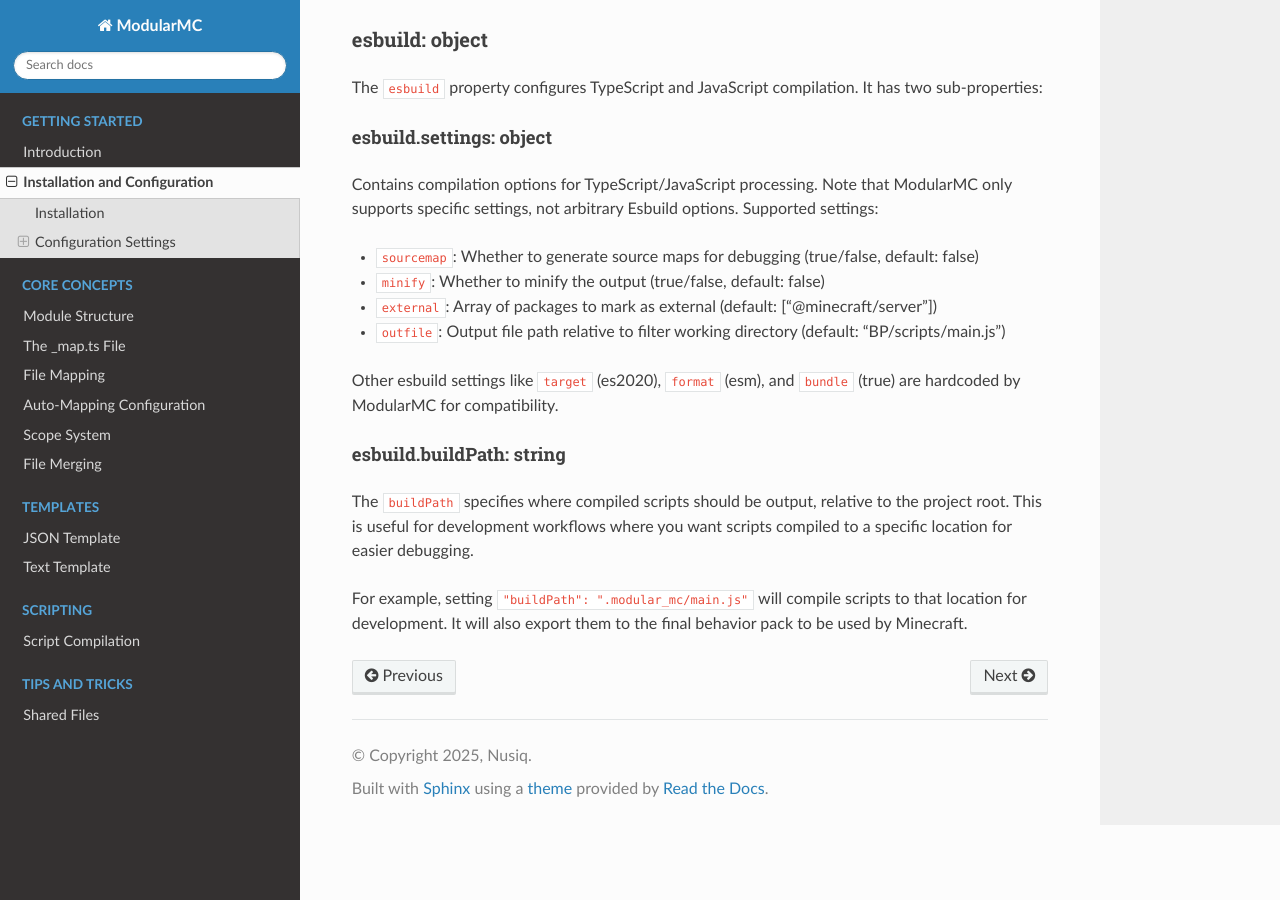
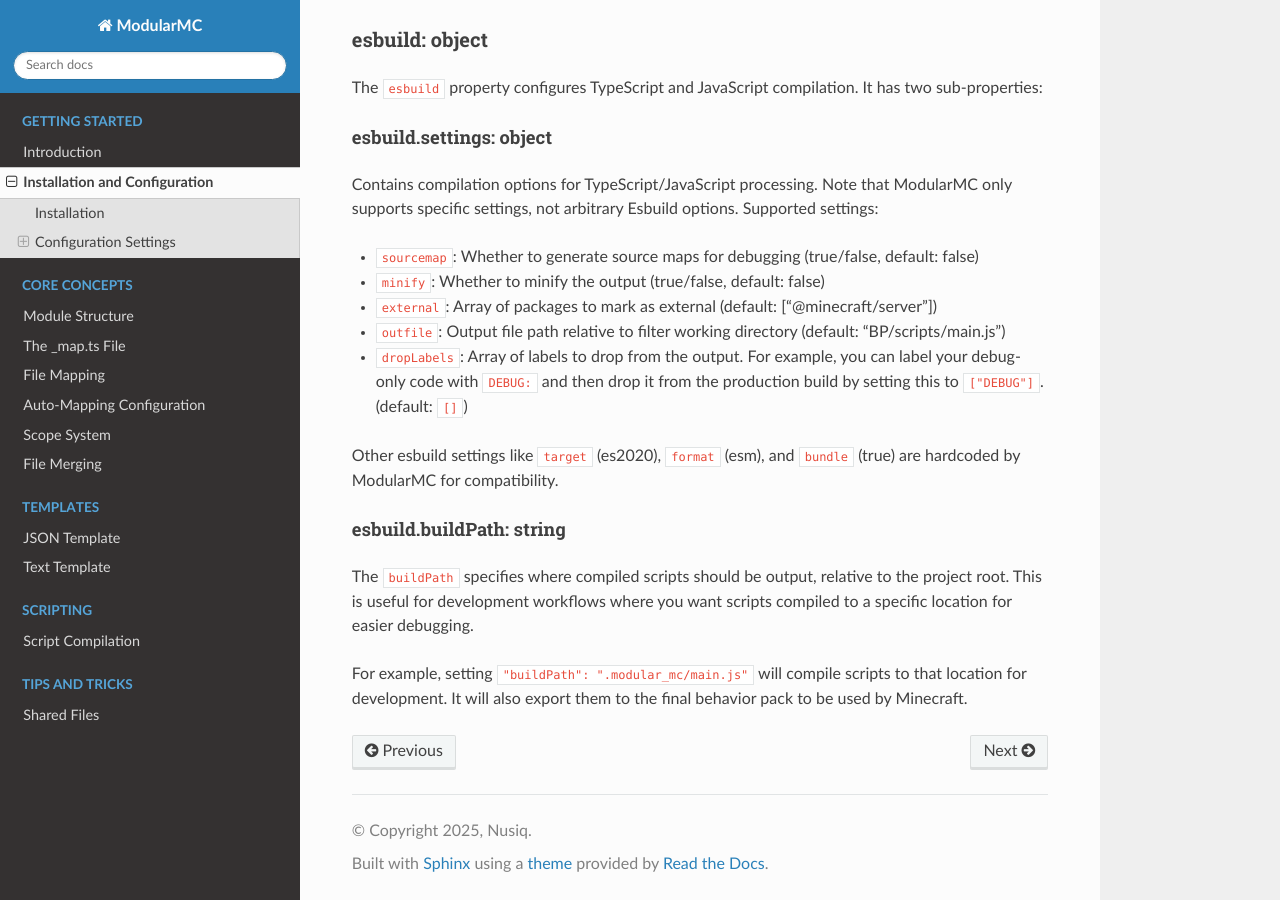
Before and after one commit to Nusiq/modular-mc-docs, a Sphinx documentation site: the page built from docs/getting-started/installation-and-configuration.md, in a window 1280 px wide and 900 px high, scrolled down 741 px. Built offline with Sphinx 7.4.7 and the Read the Docs theme 3.1.0, drawn with Linux system fonts in a browser that asks for light colours; part of the change alters nothing that is shown.

Commit message:
Documented the inclusion of dropLabels feature from esbuild.

```diff
--- a/docs/conf.py
+++ b/docs/conf.py
@@ -9,7 +9,7 @@
 project = 'ModularMC'
 copyright = '2025, Nusiq'
 author = 'Nusiq'
-release = '0.5.0'
+release = '0.6.0'
 
 # -- General configuration ---------------------------------------------------
 # https://www.sphinx-doc.org/en/master/usage/configuration.html#general-configuration
--- a/docs/getting-started/installation-and-configuration.md
+++ b/docs/getting-started/installation-and-configuration.md
@@ -42,6 +42,7 @@ Contains compilation options for TypeScript/JavaScript processing. Note that Mod
 - `minify`: Whether to minify the output (true/false, default: false)
 - `external`: Array of packages to mark as external (default: ["@minecraft/server"])
 - `outfile`: Output file path relative to filter working directory (default: "BP/scripts/main.js")
+- `dropLabels`: Array of labels to drop from the output. For example, you can label your debug-only code with `DEBUG:` and then drop it from the production build by setting this to `["DEBUG"]`. (default: `[]`)
 
 Other esbuild settings like `target` (es2020), `format` (esm), and `bundle` (true) are hardcoded by ModularMC for compatibility.
 
```
